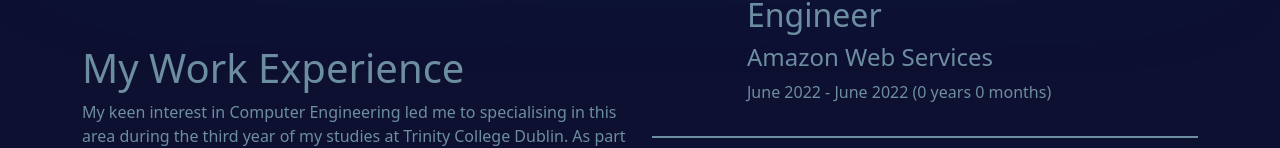
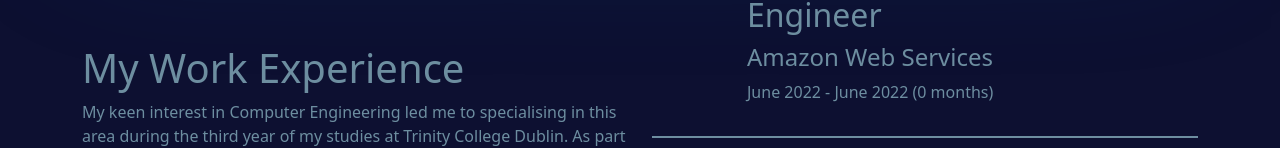
Before and after one commit to ddunne6/react-dunnedev, a React (Create React App) app: page / in a window 1280 px wide. Shown: the part 652-800 px from the top of the page. Built offline with nearby package versions, Linux system fonts and the light colour scheme.

Commit message:
fix: package lock file

```diff
--- a/src/dunnedev/experienceCell.js
+++ b/src/dunnedev/experienceCell.js
@@ -34,7 +34,7 @@
 
 function datesAndTenure(startDate, endDate) {
     const months = monthDiff(startDate, endDate)
-    return startDate.toLocaleString('default', { month: 'long' }) + " " + startDate.getFullYear() + " - " + endDate.toLocaleString('default', { month: 'long' }) + " " + endDate.getFullYear() + " (" + Math.floor(months / 12) + " years " + (months % 12) + " months" + ")"
+    return startDate.toLocaleString('default', { month: 'long' }) + " " + startDate.getFullYear() + " - " + endDate.toLocaleString('default', { month: 'long' }) + " " + endDate.getFullYear() + " (" + getPrettyYear(months) + getPrettyMonths(months) + ")"
 }
 
 function monthDiff(d1, d2) {
@@ -45,4 +45,23 @@
     return months <= 0 ? 0 : months+2;
 }
 
+function getPrettyYear(months) {
+    var numYears = Math.floor(months / 12)
+    if (numYears === 0) {
+        return ""
+    }
+    else if (numYears === 1) {
+        return "1 year "
+    }
+    return numYears + " years "
+}
+
+function getPrettyMonths(months) {
+    var numMonths = months % 12
+    if (numMonths === 1) {
+        return "1 month"
+    }
+    return numMonths + " months"
+}
+
 export default DunnedevExperienceCell;
```
Also changed, not shown: 1 other file (tests, documents, lock files or other folders).
